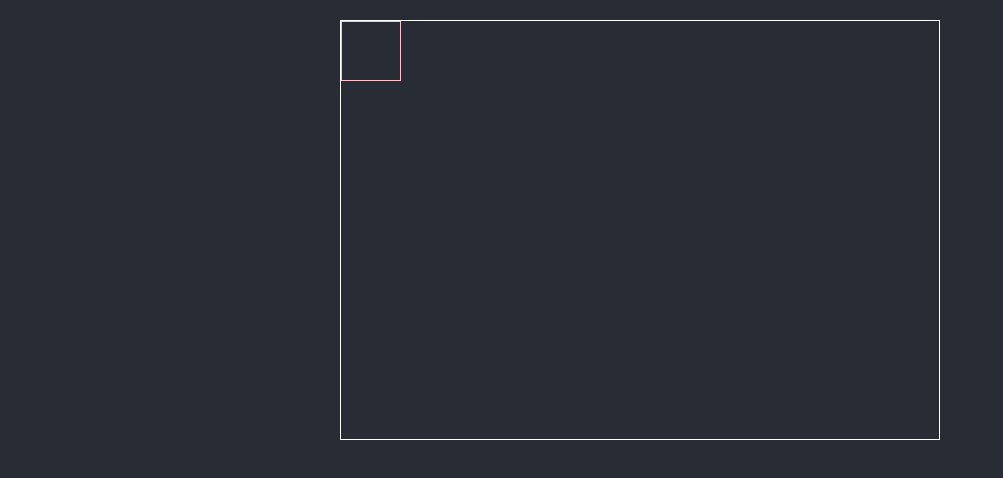
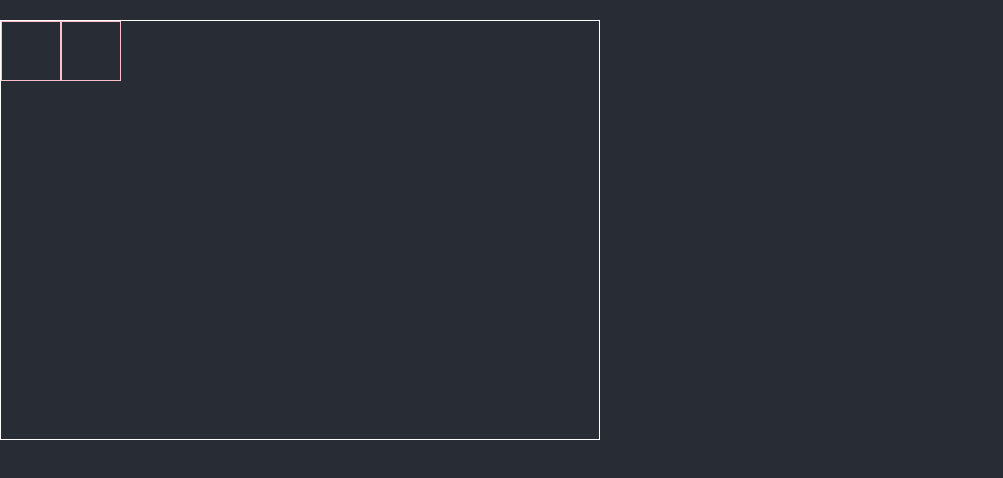
Before and after one commit to saintrabby/nextpg, a Next.js app: page /addpages/bblock in a window 1280 px wide. Shown: the top 478 px of the page, without its empty margins (0-1003 px from the left). Built offline with nearby package versions, Linux system fonts and the light colour scheme.

Commit message:
Update bblock.js

```diff
--- a/pages/addpages/bblock.js
+++ b/pages/addpages/bblock.js
@@ -6,10 +6,13 @@ const Bblock = () => {
   return (
     <Wrap>
       <Centerdiv>
-        <div style={{ width: '60px', height: '60px', border: '1px solid pink' }} onClick={(e) => {
-          console.dir(e.target.offsetParent.style)
-          e.target.offsetParent.style.offset = '100px'
-        }} />
+        <div style={{ display: 'flex', flexWrap: 'wrap', width: '600px' }}>
+          <div style={{ width: '60px', height: '60px', border: '1px solid pink' }} onClick={(e) => {
+            console.dir(e.target.offsetParent.style)
+            e.target.offsetParent.style.offset = '100px'
+          }} />
+          <div style={{ width: '60px', height: '60px', border: '1px solid pink' }} />
+        </div>
       </Centerdiv>
     </Wrap>
   )
@@ -28,6 +31,7 @@ const Wrap = styled.div`
 `
 
 const Centerdiv = styled.div`
+  position: absolute;
   width: 600px;
   height: 420px;
   margin: 20px auto;
```
